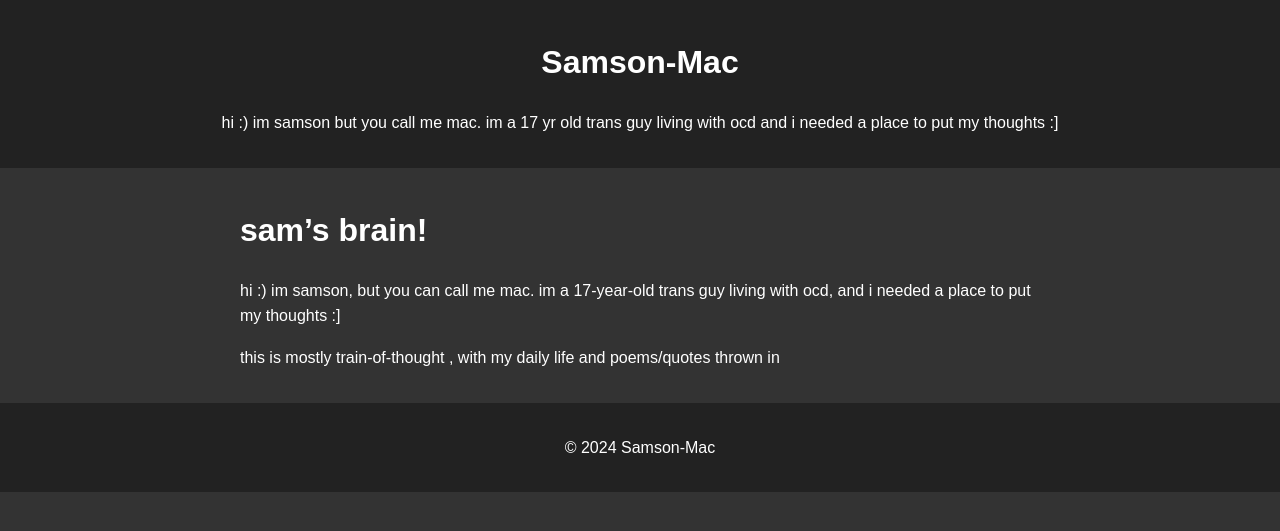
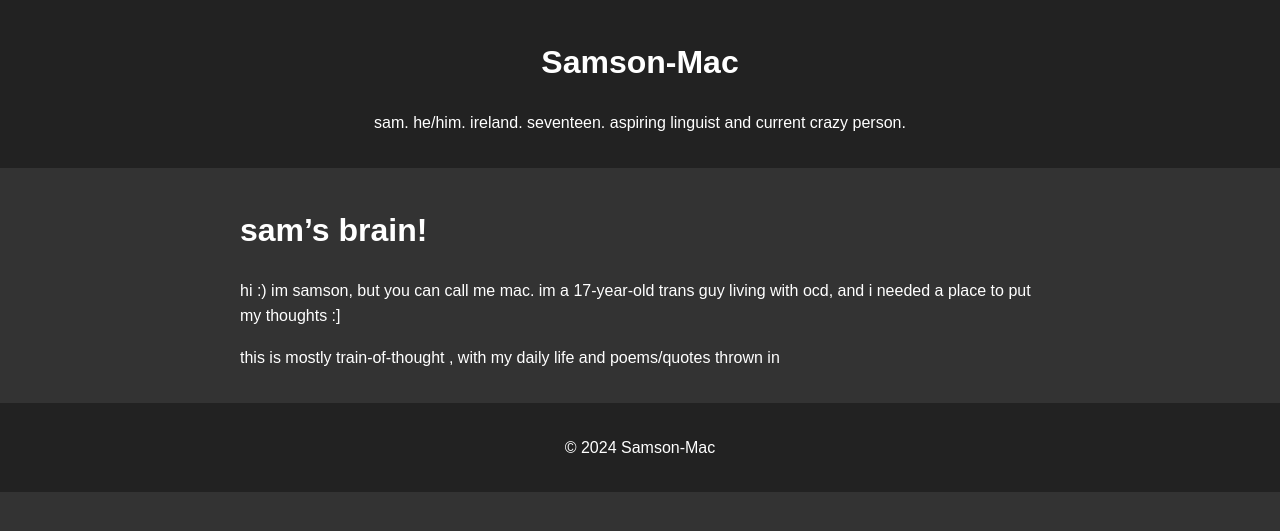
Before and after one commit to quinceypmorris/samson-mac, a Jekyll site: the page built from index.md, in a window 1280 px wide. Shown: the top 531 px of the page. Built offline with Jekyll 4.4.1, drawn with Linux system fonts in a browser that asks for light colours.

Commit message:
Update _config.yml

```diff
--- a/_config.yml
+++ b/_config.yml
@@ -1,5 +1,5 @@
 title: Samson-Mac
-description: hi :) im samson but you call me mac. im a 17 yr old trans guy living with ocd and i needed a place to put my thoughts :]
+description: sam. he/him. ireland. seventeen. aspiring linguist and current crazy person.
 baseurl: "/samson-mac"
 url: "https://quinceypmorris.github.io"
 theme: minima
```
